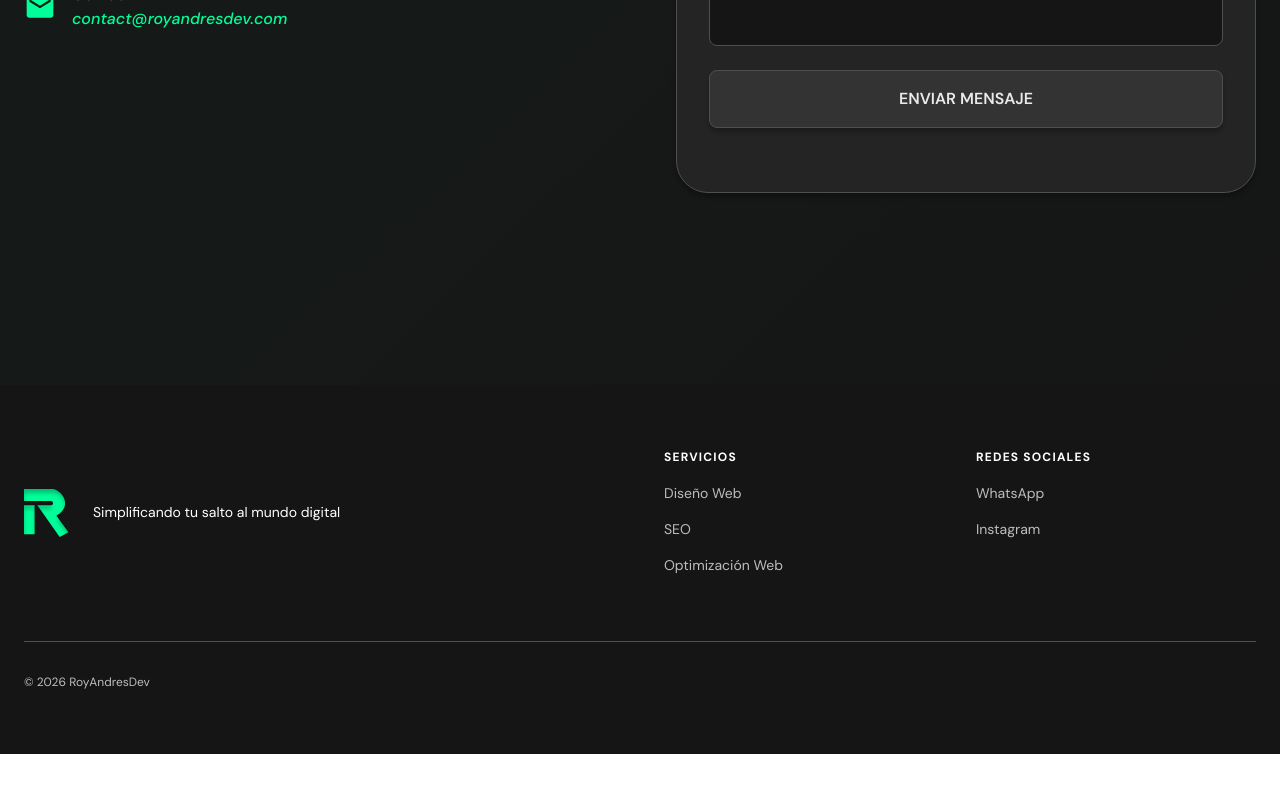
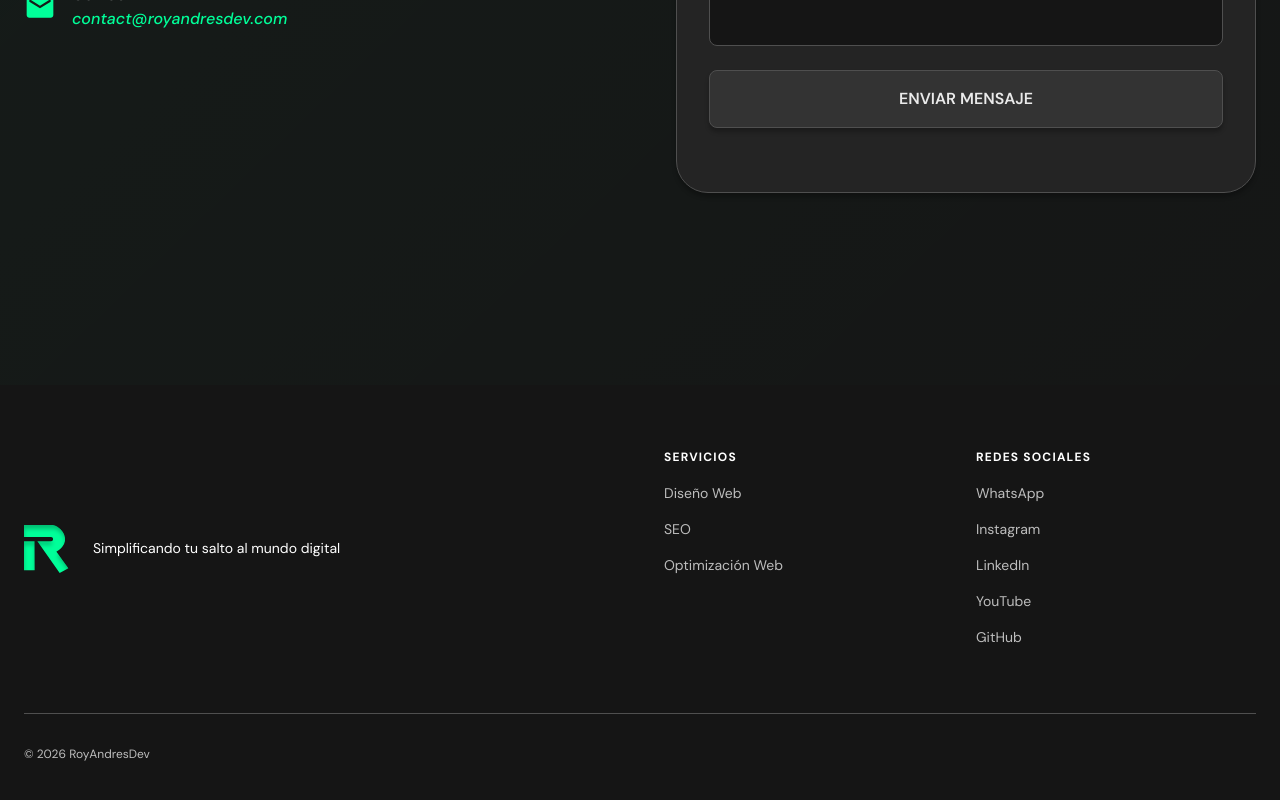
Before and after one commit to royandresdev/Portafolio-2026, a Next.js app: page / in a window 1280 px wide. Shown: the part 2310-3110 px from the top of the page. Before the commit the page ends 3064 px from the top, so only its background shows below. Built offline with nearby package versions, Linux system fonts and the light colour scheme; no server answers; the database is empty.

Commit message:
feat: add links to social media

```diff
--- a/components/footer.tsx
+++ b/components/footer.tsx
@@ -55,7 +55,7 @@ export default function Footer() {
               <ul className="flex flex-col gap-3">
                 <li>
                   <a
-                    href="#"
+                    href="https://wa.me/51993927044"
                     target="_blank"
                     rel="noopener noreferrer"
                     className="text-gray-4 hover:text-primary transition-colors text-sm"
@@ -65,12 +65,42 @@ export default function Footer() {
                 </li>
                 <li>
                   <a
-                    href="#"
+                    href="https://www.instagram.com/royandresdev_/"
                     target="_blank"
                     rel="noopener noreferrer"
                     className="text-gray-4 hover:text-primary transition-colors text-sm"
                   >
                     Instagram
+                  </a>
+                </li>
+                <li>
+                  <a
+                    href="https://www.linkedin.com/in/royhuamanavila"
+                    target="_blank"
+                    rel="noopener noreferrer"
+                    className="text-gray-4 hover:text-primary transition-colors text-sm"
+                  >
+                    LinkedIn
+                  </a>
+                </li>
+                <li>
+                  <a
+                    href="https://www.youtube.com/@royandresdev"
+                    target="_blank"
+                    rel="noopener noreferrer"
+                    className="text-gray-4 hover:text-primary transition-colors text-sm"
+                  >
+                    YouTube
+                  </a>
+                </li>
+                <li>
+                  <a
+                    href="https://github.com/royandresdev"
+                    target="_blank"
+                    rel="noopener noreferrer"
+                    className="text-gray-4 hover:text-primary transition-colors text-sm"
+                  >
+                    GitHub
                   </a>
                 </li>
               </ul>
```
